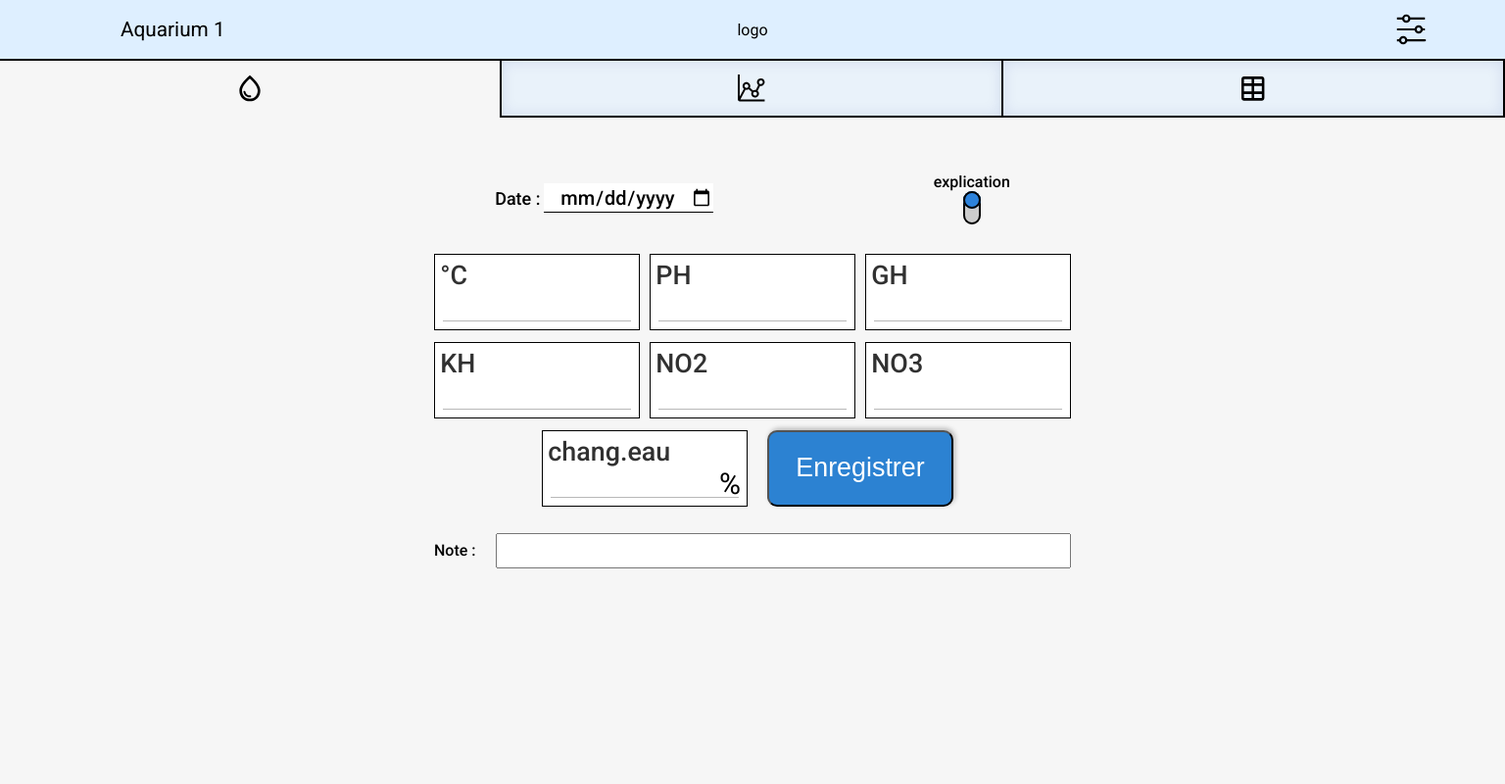
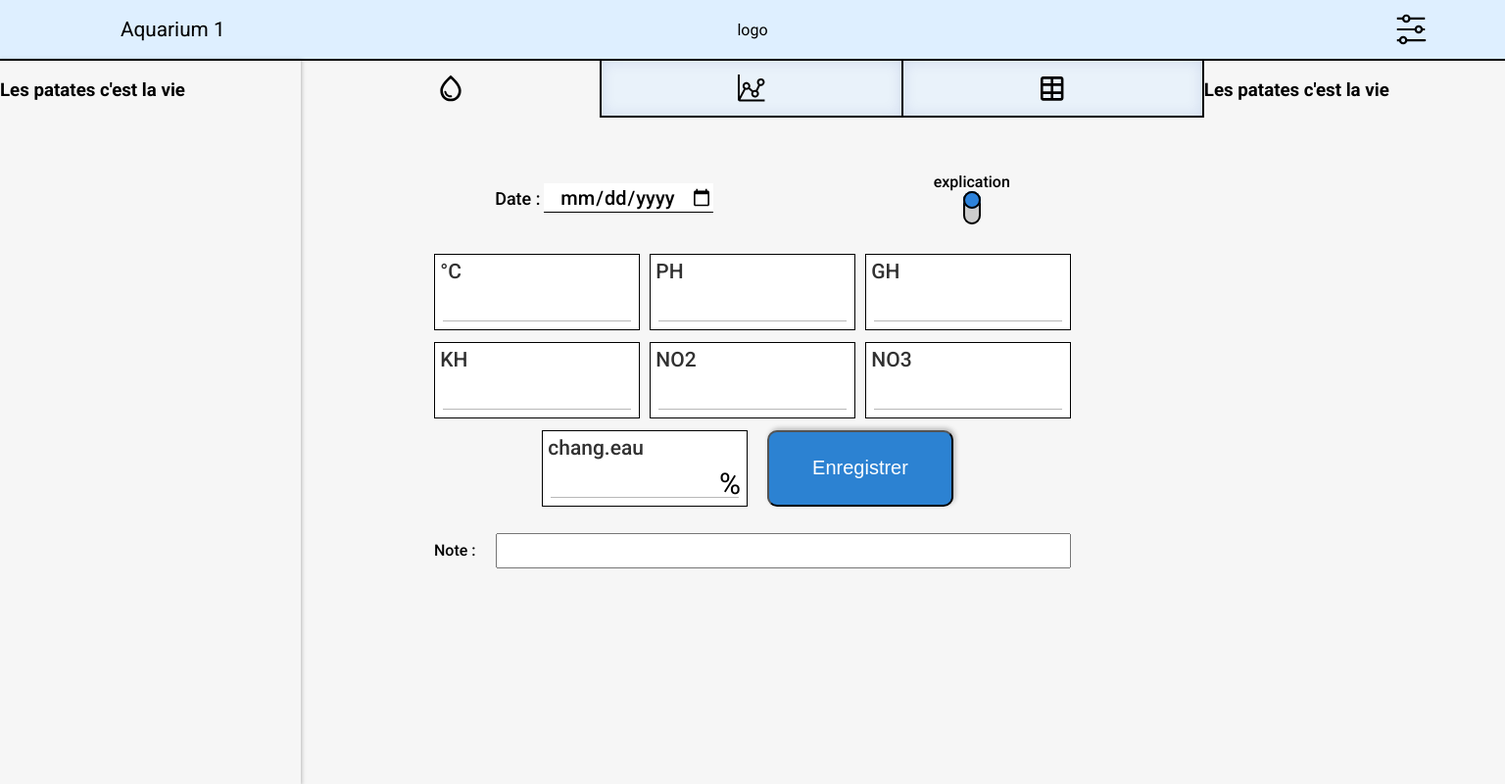
Before and after one commit to gaetancorin/aquanote, a PHP site: page /afficheur.html in a window 1536 px wide. Shown: the whole page at 98% size. Run offline with PHP 8.4, Linux system fonts and the light colour scheme.

Commit message:
creation des sections asides et realisation responsive

```diff
--- a/site/afficheur.css
+++ b/site/afficheur.css
@@ -128,6 +128,46 @@ p{
 
 }
 
+
+/* ////// RESPONSIVE ASIDE //// */
+#section_grid_responsive{
+    display: grid;
+    grid-template-columns: 1fr;
+}
+
+aside{
+    display: none;
+}
+
+
+@media screen and (min-width: 1000px){
+    #section_grid_responsive{
+        grid-template-columns: 1fr 3fr;
+    }
+
+    #aside_hamburger{
+        display: block;
+        box-shadow: 0px 0px 4px 1px rgba(0, 0, 0, 0.25);
+        min-height: calc(100vh - 62px)
+    }
+}
+
+@media screen and (min-width: 1500px){
+    #section_grid_responsive{
+        grid-template-columns: 1fr 3fr 1fr;
+    }
+
+    #aside_hamburger{
+        display: block;
+        box-shadow: 0px 0px 4px 1px rgba(0, 0, 0, 0.25);
+        min-height: calc(100vh - 62px)
+    }
+
+    #aside_publicite{
+        display: block;
+        min-height: calc(100vh - 62px)
+    }
+}
 
 
 
@@ -388,6 +428,17 @@ div input[type="submit"]{
     }
 }
 
+@media screen and (min-width: 1000px){
+
+    .label_wrap_data{
+        font-size: 21px;
+    }
+
+    div input[type="submit"]{
+        font-size: 20px;
+    }
+}
+
 
 /* ------- Notation data ------- */
 
--- a/site/afficheur.html
+++ b/site/afficheur.html
@@ -21,7 +21,18 @@
             <p class="logo">logo</p>
             <img class="hamburger_header" src="./image_site/parametre_header.svg">
         </div>
+    </header>
 
+
+    <section id="section_grid_responsive">
+
+<!-- ASIDE HAMBURGER GAUCHE-->
+        <aside id="aside_hamburger">
+            <h1>Les patates c'est la vie</h1>
+        </aside>
+
+<!--  SECTION CONTENU CENTRALE  -->
+        <section>
 
             <nav>
                 <ul  class="header_bottom">
@@ -42,14 +53,11 @@
                     </li>
                 </ul>
             </nav>
-    </header>
 
             <!-- CONTENU AFFICHEUR-->
-
+            <form method="get">
 
                  <!-- Date et checkbox -->
-    <section>
-    <form method="get">
                 <div class="date_and_checkbox">
                     <div>
                         <label for="date">Date :</label>
@@ -130,6 +138,13 @@
             </form>
         </section>
 
+<!-- ASIDE PUBLICITE DROITE-->
+        <aside id="aside_publicite">
+            <h1>Les patates c'est la vie</h1>
+        </aside>
+
+    </section>
+
 
 
 
```
Lines whose indentation alone changed are shown as unchanged.
